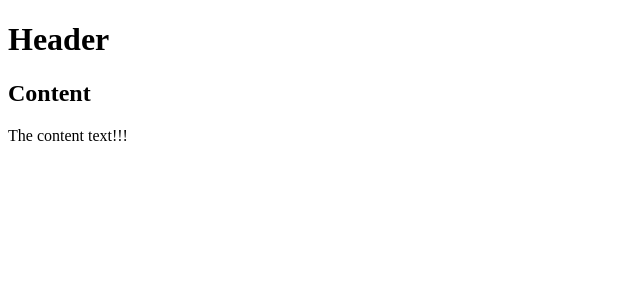
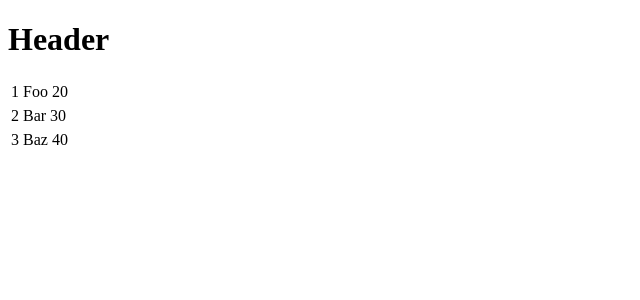
Before and after one commit to KondiGitHub/ReactDemo, a React app: page / in a window 1280 px wide. Shown: the top 300 px of the page, without its empty margins (0-640 px from the left). Built offline with nearby package versions, Linux system fonts and the light colour scheme.

Commit message:
statefull Example code

```diff
--- a/App.jsx
+++ b/App.jsx
@@ -1,11 +1,34 @@
 import React from 'react';
 
 class App extends React.Component {
+    constructor() {
+        super();
+        this.state = {
+            data:
+                [
+                    {
+                        "id":1,
+                        "name":"Foo",
+                        "age":"20"
+                    },
+                    {
+                        "id":2,
+                        "name":"Bar",
+                        "age":"30"
+                    },
+                    {
+                        "id":3,
+                        "name":"Baz",
+                        "age":"40"
+                    }
+                ]
+        }
+    }
     render() {
         return (
             <div>
                 <Header/>
-                <Content/>
+                    {this.state.data.map((person, i) => <Content key = {i} data = {person} />)}
             </div>
         );
     }
@@ -22,10 +45,15 @@
 class Content extends React.Component {
     render() {
         return (
-            <div>
-                <h2>Content</h2>
-                <p>The content text!!!</p>
-            </div>
+            <table>
+                <tbody>
+                <tr>
+                    <td>{this.props.data.id}</td>
+                    <td>{this.props.data.name}</td>
+                    <td>{this.props.data.age}</td>
+                </tr>
+                </tbody>
+            </table>
         );
     }
 }
```
